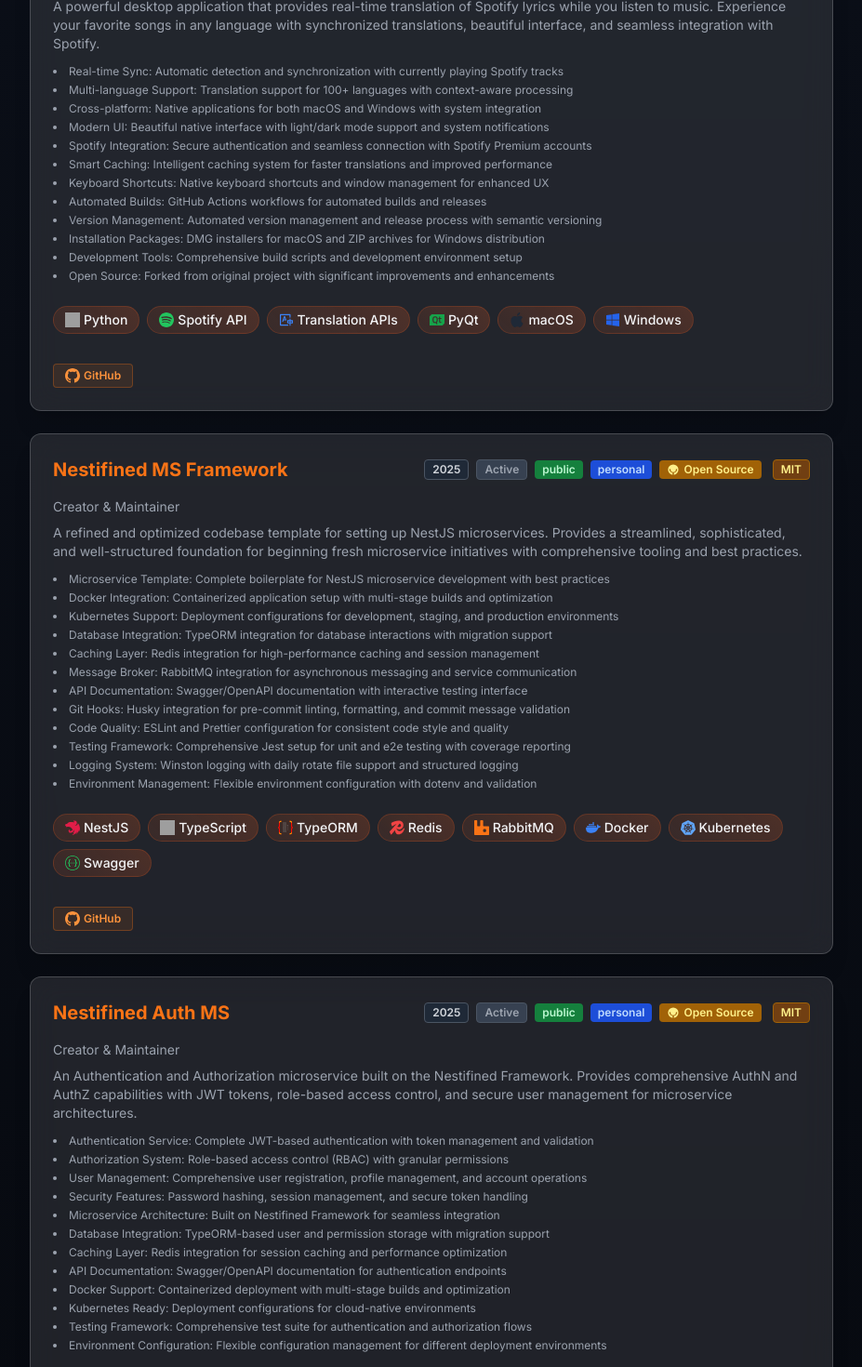
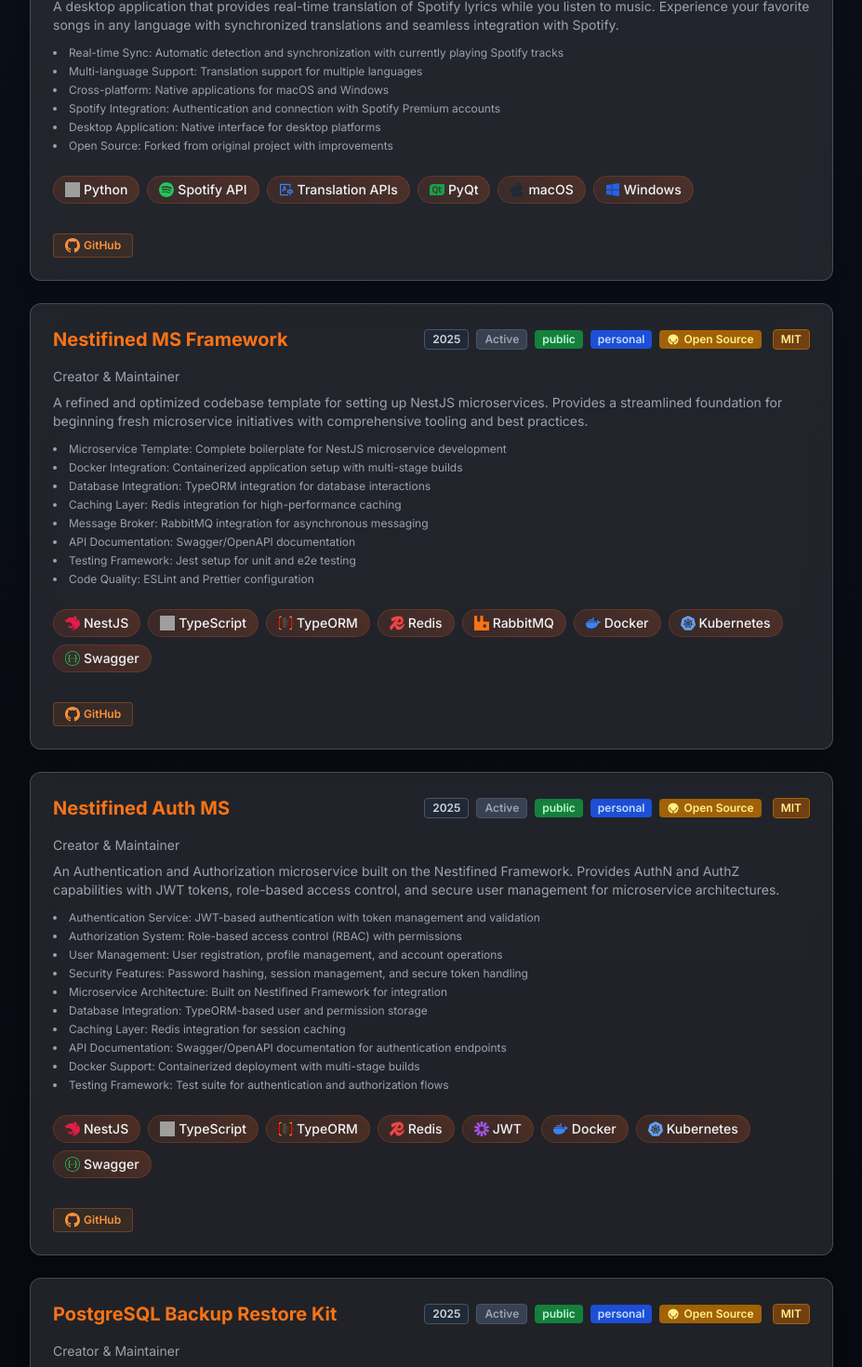
Before and after one commit to MRdevX/mrashidi.me, a Next.js app: page /projects in a window 1280 px wide. Shown: the part 4000-5470 px from the top of the page at 93% size, without its empty margins (176-1103 px from the left). Built offline with nearby package versions, Linux system fonts and the light colour scheme; grey boxes are pictures that could not be loaded.

Commit message:
refactor: simplify project descriptions and highlights for clarity and conciseness

```diff
--- a/src/data/projects.ts
+++ b/src/data/projects.ts
@@ -191,20 +191,14 @@ export const projects: Project[] = [
   {
     title: "Spotify Lyrics Translator",
     description:
-      "A powerful desktop application that provides real-time translation of Spotify lyrics while you listen to music. Experience your favorite songs in any language with synchronized translations, beautiful interface, and seamless integration with Spotify.",
+      "A desktop application that provides real-time translation of Spotify lyrics while you listen to music. Experience your favorite songs in any language with synchronized translations and seamless integration with Spotify.",
     highlights: [
       "Real-time Sync: Automatic detection and synchronization with currently playing Spotify tracks",
-      "Multi-language Support: Translation support for 100+ languages with context-aware processing",
-      "Cross-platform: Native applications for both macOS and Windows with system integration",
-      "Modern UI: Beautiful native interface with light/dark mode support and system notifications",
-      "Spotify Integration: Secure authentication and seamless connection with Spotify Premium accounts",
-      "Smart Caching: Intelligent caching system for faster translations and improved performance",
-      "Keyboard Shortcuts: Native keyboard shortcuts and window management for enhanced UX",
-      "Automated Builds: GitHub Actions workflows for automated builds and releases",
-      "Version Management: Automated version management and release process with semantic versioning",
-      "Installation Packages: DMG installers for macOS and ZIP archives for Windows distribution",
-      "Development Tools: Comprehensive build scripts and development environment setup",
-      "Open Source: Forked from original project with significant improvements and enhancements",
+      "Multi-language Support: Translation support for multiple languages",
+      "Cross-platform: Native applications for macOS and Windows",
+      "Spotify Integration: Authentication and connection with Spotify Premium accounts",
+      "Desktop Application: Native interface for desktop platforms",
+      "Open Source: Forked from original project with improvements",
     ],
     stack: ["Python", "Spotify API", "Translation APIs", "PyQt", "macOS", "Windows"],
     githubUrl: "https://github.com/MRdevX/spotify-lyrics-translator",
@@ -220,20 +214,16 @@ export const projects: Project[] = [
   {
     title: "Nestifined MS Framework",
     description:
-      "A refined and optimized codebase template for setting up NestJS microservices. Provides a streamlined, sophisticated, and well-structured foundation for beginning fresh microservice initiatives with comprehensive tooling and best practices.",
+      "A refined and optimized codebase template for setting up NestJS microservices. Provides a streamlined foundation for beginning fresh microservice initiatives with comprehensive tooling and best practices.",
     highlights: [
-      "Microservice Template: Complete boilerplate for NestJS microservice development with best practices",
-      "Docker Integration: Containerized application setup with multi-stage builds and optimization",
-      "Kubernetes Support: Deployment configurations for development, staging, and production environments",
-      "Database Integration: TypeORM integration for database interactions with migration support",
-      "Caching Layer: Redis integration for high-performance caching and session management",
-      "Message Broker: RabbitMQ integration for asynchronous messaging and service communication",
-      "API Documentation: Swagger/OpenAPI documentation with interactive testing interface",
-      "Git Hooks: Husky integration for pre-commit linting, formatting, and commit message validation",
-      "Code Quality: ESLint and Prettier configuration for consistent code style and quality",
-      "Testing Framework: Comprehensive Jest setup for unit and e2e testing with coverage reporting",
-      "Logging System: Winston logging with daily rotate file support and structured logging",
-      "Environment Management: Flexible environment configuration with dotenv and validation",
+      "Microservice Template: Complete boilerplate for NestJS microservice development",
+      "Docker Integration: Containerized application setup with multi-stage builds",
+      "Database Integration: TypeORM integration for database interactions",
+      "Caching Layer: Redis integration for high-performance caching",
+      "Message Broker: RabbitMQ integration for asynchronous messaging",
+      "API Documentation: Swagger/OpenAPI documentation",
+      "Testing Framework: Jest setup for unit and e2e testing",
+      "Code Quality: ESLint and Prettier configuration",
     ],
     stack: ["NestJS", "TypeScript", "TypeORM", "Redis", "RabbitMQ", "Docker", "Kubernetes", "Swagger"],
     githubUrl: "https://github.com/MRdevX/nestifined-ms-framework",
@@ -249,20 +239,18 @@ export const projects: Project[] = [
   {
     title: "Nestifined Auth MS",
     description:
-      "An Authentication and Authorization microservice built on the Nestifined Framework. Provides comprehensive AuthN and AuthZ capabilities with JWT tokens, role-based access control, and secure user management for microservice architectures.",
+      "An Authentication and Authorization microservice built on the Nestifined Framework. Provides AuthN and AuthZ capabilities with JWT tokens, role-based access control, and secure user management for microservice architectures.",
     highlights: [
-      "Authentication Service: Complete JWT-based authentication with token management and validation",
-      "Authorization System: Role-based access control (RBAC) with granular permissions",
-      "User Management: Comprehensive user registration, profile management, and account operations",
+      "Authentication Service: JWT-based authentication with token management and validation",
+      "Authorization System: Role-based access control (RBAC) with permissions",
+      "User Management: User registration, profile management, and account operations",
       "Security Features: Password hashing, session management, and secure token handling",
-      "Microservice Architecture: Built on Nestifined Framework for seamless integration",
-      "Database Integration: TypeORM-based user and permission storage with migration support",
-      "Caching Layer: Redis integration for session caching and performance optimization",
+      "Microservice Architecture: Built on Nestifined Framework for integration",
+      "Database Integration: TypeORM-based user and permission storage",
+      "Caching Layer: Redis integration for session caching",
       "API Documentation: Swagger/OpenAPI documentation for authentication endpoints",
-      "Docker Support: Containerized deployment with multi-stage builds and optimization",
-      "Kubernetes Ready: Deployment configurations for cloud-native environments",
-      "Testing Framework: Comprehensive test suite for authentication and authorization flows",
-      "Environment Configuration: Flexible configuration management for different deployment environments",
+      "Docker Support: Containerized deployment with multi-stage builds",
+      "Testing Framework: Test suite for authentication and authorization flows",
     ],
     stack: ["NestJS", "TypeScript", "TypeORM", "Redis", "JWT", "Docker", "Kubernetes", "Swagger"],
     githubUrl: "https://github.com/MRdevX/nestifined-auth-ms",
@@ -278,20 +266,18 @@ export const projects: Project[] = [
   {
     title: "PostgreSQL Backup Restore Kit",
     description:
-      "A comprehensive toolkit containing bash scripts for easy backup and restore of PostgreSQL databases. Automates database management operations with environment-specific configurations for development, staging, and production environments.",
+      "A toolkit containing bash scripts for easy backup and restore of PostgreSQL databases. Automates database management operations with environment-specific configurations for development, staging, and production environments.",
     highlights: [
       "Automated Backup: Streamlined backup process for PostgreSQL databases with environment selection",
       "Multi-Environment Support: Separate configurations for DEV, STAG, and PROD environments",
       "Database Selection: Interactive database selection for targeted backup operations",
-      "Restore Functionality: Complete database restoration with backup file selection and validation",
+      "Restore Functionality: Database restoration with backup file selection and validation",
       "Environment Management: Environment-specific host, user, and database configurations",
       "Date-based Organization: Automatic backup organization with date-based directory structure",
       "Database Creation: Automatic database creation during restore operations if not exists",
       "Configuration Files: Separate configuration files for backup and restore operations",
-      "Error Handling: Robust error handling and validation for database operations",
-      "Cross-platform: Works on any Unix-like system with PostgreSQL and Bash support",
-      "Open Source: MIT licensed with active community contributions and forks",
-      "Documentation: Comprehensive README with setup instructions and usage examples",
+      "Error Handling: Error handling and validation for database operations",
+      "Cross-platform: Works on Unix-like systems with PostgreSQL and Bash support",
     ],
     stack: ["Bash", "PostgreSQL", "Shell Scripting", "Database Management"],
     githubUrl: "https://github.com/MRdevX/pg-backup-restore-kit",
@@ -312,15 +298,12 @@ export const projects: Project[] = [
       "Selective Restart: Choose deployments by category (Backend, Frontend, Tools) and environment (Development, Staging, Production)",
       "Efficient Management: Streamline operations by automating repetitive deployment restart tasks",
       "Customizable Configuration: Easily customize deployment lists to fit your Kubernetes environment",
-      "Environment Support: Comprehensive support for Development, Staging, and Production environments",
+      "Environment Support: Support for Development, Staging, and Production environments",
       "Category-based Organization: Organize deployments into Backend, Frontend, and Tools categories",
       "Interactive Selection: User-friendly prompts for selecting categories, environments, and deployments",
       "Operational Efficiency: Reduce manual intervention and improve deployment reliability",
-      "Cross-environment Consistency: Maintain consistency across different Kubernetes environments",
       "Shell Scripting: Lightweight bash script implementation for easy deployment and execution",
-      "Documentation: Comprehensive README with usage examples and customization instructions",
-      "Medium Article: Detailed guide on Medium explaining usage and benefits",
-      "Open Source: MIT licensed with community contributions and feature requests",
+      "Documentation: README with usage examples and customization instructions",
     ],
     stack: ["Kubernetes", "Bash", "Shell Scripting", "DevOps"],
     githubUrl: "https://github.com/MRdevX/k8s-rollout-automation",
@@ -336,15 +319,15 @@ export const projects: Project[] = [
   {
     title: "NestJS Microservice Kit",
     description:
-      "A comprehensive boilerplate code template for quickly setting up NestJS microservices without dealing with extra configurations. Provides generic CRUD operations, database integration, testing, and production-ready features out of the box.",
+      "A boilerplate code template for quickly setting up NestJS microservices without dealing with extra configurations. Provides generic CRUD operations, database integration, testing, and production-ready features out of the box.",
     highlights: [
-      "Generic CRUD: Complete generic CRUD Controller and Service implementations for rapid development",
+      "Generic CRUD: Generic CRUD Controller and Service implementations for rapid development",
       "Database Integration: PostgreSQL object data modeling using TypeORM with migration support",
-      "Testing Framework: Comprehensive unit and integration tests using Jest with coverage reporting",
+      "Testing Framework: Unit and integration tests using Jest with coverage reporting",
       "Error Handling: Centralized error handling mechanism for consistent error management",
       "API Documentation: Automatic Swagger/OpenAPI documentation generation",
       "Security Features: HTTP security headers using Helmet and CORS configuration",
-      "Docker Support: Complete Docker and Docker Compose setup for containerized deployment",
+      "Docker Support: Docker and Docker Compose setup for containerized deployment",
       "Git Hooks: Husky and lint-staged integration for pre-commit code quality checks",
       "Code Quality: ESLint and Prettier configuration for consistent code formatting",
       "Editor Configuration: Consistent editor settings using EditorConfig",
@@ -365,20 +348,19 @@ export const projects: Project[] = [
   {
     title: "License Lens",
     description:
-      "A powerful tool for scanning and analyzing license information in projects. Automates license scanning across multiple repositories, identifies projects, checks dependency licenses, and generates clear summaries for compliance and transparency.",
+      "A tool for scanning and analyzing license information in projects. Automates license scanning across multiple repositories, identifies projects, checks dependency licenses, and generates clear summaries for compliance and transparency.",
     highlights: [
       "License Scanning: Automated scanning of project directories for license information across multiple ecosystems",
       "Multi-format Support: Generates detailed license reports in both text and JSON output formats",
       "Commercial Use Analysis: Categorizes licenses as safe for commercial use or requiring review",
       "Package Manager Support: Works with multiple package manager ecosystems (npm, yarn, pnpm, etc.)",
       "Command Line Interface: Easy-to-use CLI with comprehensive options and configuration",
-      "Dependency Analysis: Deep scanning of project dependencies and their license information",
+      "Dependency Analysis: Scanning of project dependencies and their license information",
       "Exclusion Support: Configurable directory and license exclusions for targeted scanning",
       "Dev Dependencies: Optional inclusion of development dependencies in license analysis",
       "Depth Control: Configurable directory depth for scanning large project structures",
-      "Error Handling: Robust error handling with fail-missing option for CI/CD integration",
+      "Error Handling: Error handling with fail-missing option for CI/CD integration",
       "Cross-platform: Supports Deno, Node.js, and Bun runtimes for maximum compatibility",
-      "API Integration: Programmatic usage support for integration into other tools and workflows",
     ],
     stack: ["TypeScript", "Deno", "Node.js", "CLI", "License Analysis"],
     githubUrl: "https://github.com/MRdevX/license-lens",
@@ -403,11 +385,9 @@ export const projects: Project[] = [
       "Lightweight Design: Efficient Rust implementation with minimal resource usage",
       "Cross-platform: Works on any platform with Rust and Git support",
       "Repository Management: Streamlines the process of keeping multiple projects up-to-date",
-      "Error Handling: Robust error handling for various Git repository states and configurations",
+      "Error Handling: Error handling for various Git repository states and configurations",
       "Build System: Cargo-based build system for easy compilation and distribution",
       "Development Ready: Includes test suite and development setup instructions",
-      "Future Roadmap: Planned features include parallel updates, custom branch support, and configuration files",
-      "Open Source: MIT licensed with active development and community contributions",
     ],
     stack: ["Rust", "CLI", "Git", "Cargo"],
     githubUrl: "https://github.com/MRdevX/rusty-repo-updater",
```
Also changed, not shown: public/sw.js, 1 other file (tests, documents, lock files or other folders).
